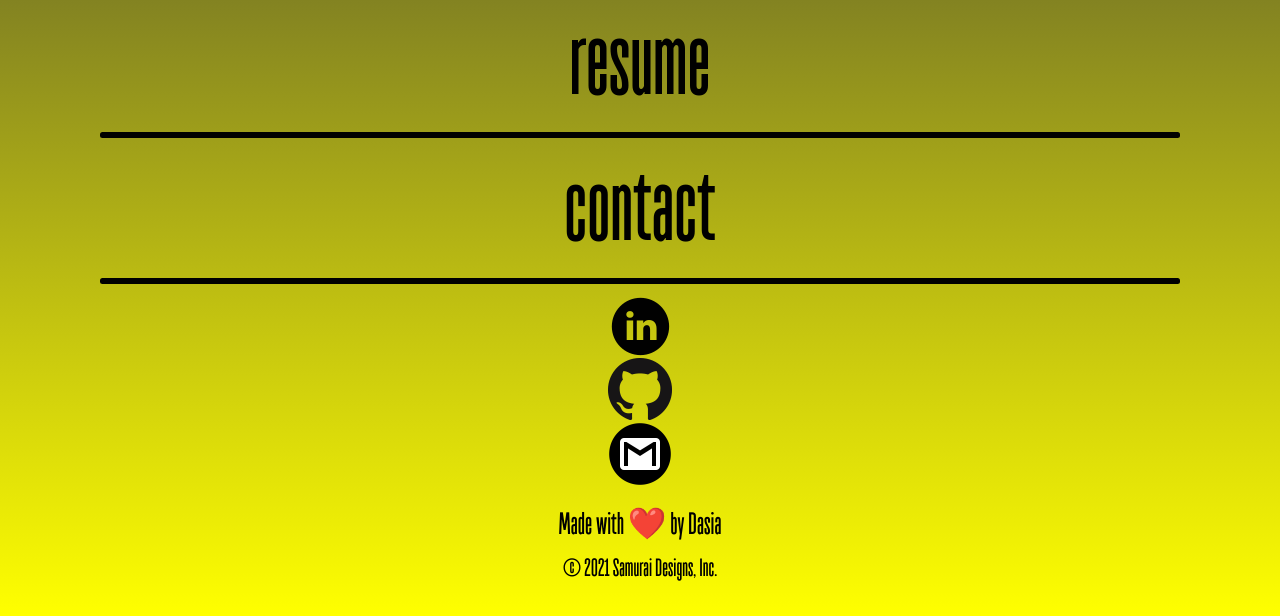
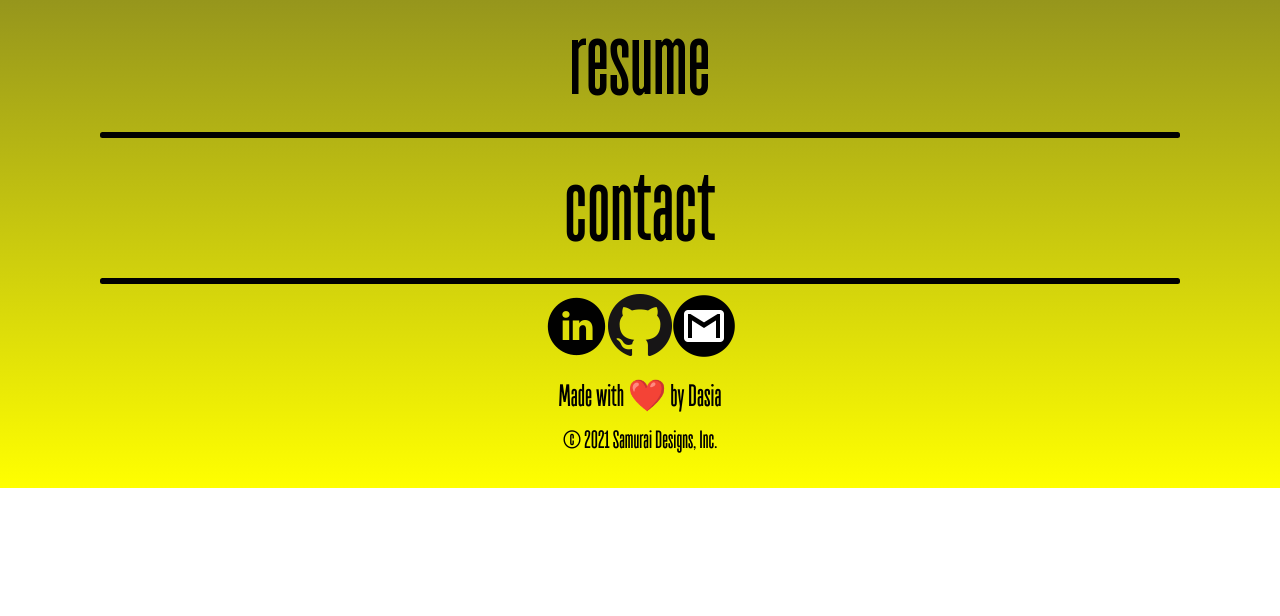
Before and after one commit to dasiasmith/Portfolio, a plain HTML site: page index.html in a window 1280 px wide. Shown: the part 1341-1957 px from the top of the page. After the commit the page ends 1829 px from the top, so only its background shows below. Drawn offline with nearby package versions, Linux system fonts and the light colour scheme.

Commit message:
updated css and html typo

```diff
--- a/Assets/style.css
+++ b/Assets/style.css
@@ -281,10 +281,6 @@ a {
     align-content: center;
 }
 
-ul {
-    list-style-type: none;
-    align-content: center;
-}
 #icons {
     display: table;
     margin: 0 auto;
@@ -300,7 +296,7 @@ footer ul {
 }
 
 
-@media screen and (min-width: 768px) {
+/* @media screen and (min-width: 768px) {
     .card-column {
         flex: 0 0 50%;
         max-width: 50%;
@@ -316,4 +312,4 @@ footer ul {
         flex: 0 0 50%;
         max-width: 50%;
     }
-}
+} */
--- a/index.html
+++ b/index.html
@@ -39,7 +39,7 @@
                 <p>
                     Welcome to my page! My name is Dasia and I began my career journey wanting to become a graphic designer.
                     While in high school, I was told if I put "engineer" at the end of my career I would make a lot of money.
-                    I'm sure they meant to say Industrial Design but somehow I resurected out of college with an Environmental Engineering
+                    I'm sure they meant to say Industrial Design but somehow I resurrected out of college with an Environmental Engineering
                     degree. I quickly realized that construction and hydraulic design is not for me so I enrolled in a full-stack
                     bootcamp with hopes to trade all that in for coding and website desgin.
                 </p>
@@ -135,14 +135,14 @@
 
             <div id="contact" class="container-fluid container text-center">
                 <div class="col-12 col-md-12">
-                    <a href="./Assets/Dasia M. Smith Resume.pdf" target="_blank"><h1>contact</h1></a>
+                    <h1>contact</h1>
                     <hr id= "contactHr" class="rounded">
                 </div>
-                <ul id="icons" class="icons row">
-                    <li> <a href ="https://www.linkedin.com/in/dasia-smith/" target="_blank"><img src="./Assets/Circle_linkedin_icon.png" alt="LinkedIn Icon"></a></li>
-                    <li> <a href= "https://github.com/dasiasmith" target="_blank"><img src="./Assets/GitHub-Mark-64px.png" alt="GitHub icon"></a></li>
-                    <li> <a href= "mailto:insertemailhere@xyz.com" target="_blank"><img src="./Assets/gmail_icon-icons.com_59877.png" alt="Gmail icon"></a></li>
-                </ul>
+                <div id="icons" class="icons row">
+                    <a href ="https://www.linkedin.com/in/dasia-smith/" target="_blank"><img src="./Assets/Circle_linkedin_icon.png" alt="LinkedIn Icon"></a></li>
+                    <a href= "https://github.com/dasiasmith" target="_blank"><img src="./Assets/GitHub-Mark-64px.png" alt="GitHub icon"></a></li>
+                    <a href= "mailto:insertemailhere@xyz.com" target="_blank"><img src="./Assets/gmail_icon-icons.com_59877.png" alt="Gmail icon"></a></li>
+                </div>
             </div>
     </main>
 </body>
```
